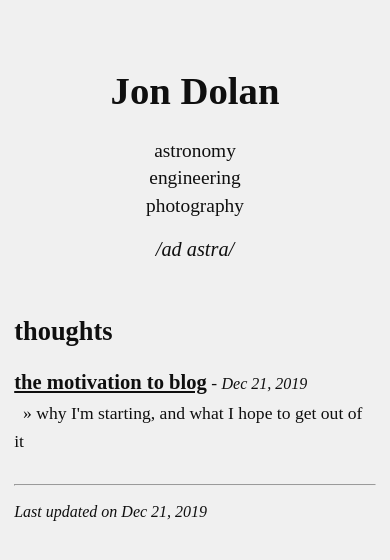
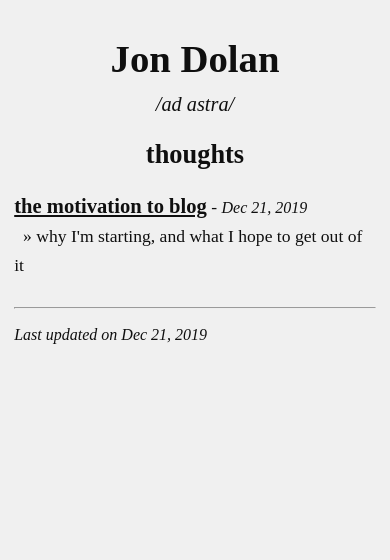
Before and after one commit to jondolan/jondolan.github.io, a Jekyll site: the page built from index.md, in a window 390 px wide. Shown: the top 560 px of the page. Built offline with Jekyll 4.4.1, drawn with Linux system fonts in a browser that asks for light colours.

Commit message:
experimenting with some responsive media querries to fix some layouts

```diff
--- a/_layouts/default.html
+++ b/_layouts/default.html
@@ -149,6 +149,21 @@
     table tr th :last-child, table tr td :last-child {
       margin-bottom: 0;
     }
+    @media screen and (max-width: 642px) {
+      .sidebar > h4 {
+        display: none;
+      }
+      .sidebar > * > h1, .sidebar > p {
+        margin: 0;
+      }
+      .content > h2 {
+        text-align: center;
+      }
+      .sidebar {
+        margin-bottom: 0;
+        margin-top: 0;
+      }
+    }
   </style>
 
 </head>
@@ -163,7 +178,7 @@
         <h4>photography</h4>
         <p class="font:emphasize">/ad astra/</p>
       </div>
-      <div>
+      <div class="content">
         <h2>{{page.title}}</h2>
         {{content}}
         <hr class="top-margin:large">
```
